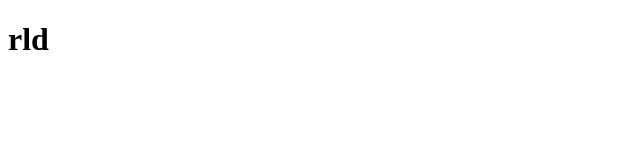
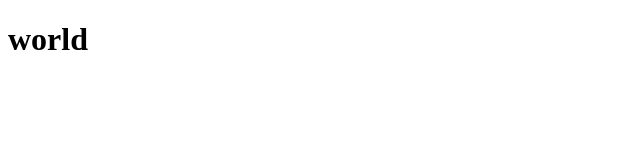
Before and after one commit to nastysizonenko/student, a plain HTML site: page index.html in a window 1280 px wide. Shown: the full height of the page, 0-640 px from the left. Drawn offline with Linux system fonts and the light colour scheme.

Commit message:
Three add add

```diff
--- a/index.html
+++ b/index.html
@@ -7,6 +7,6 @@
   <title>Mr.Trird developer</title>
 </head>
 <body>
-  <h1>rld</h1>
+  <h1> world</h1>
 </body>
 </html>
```
